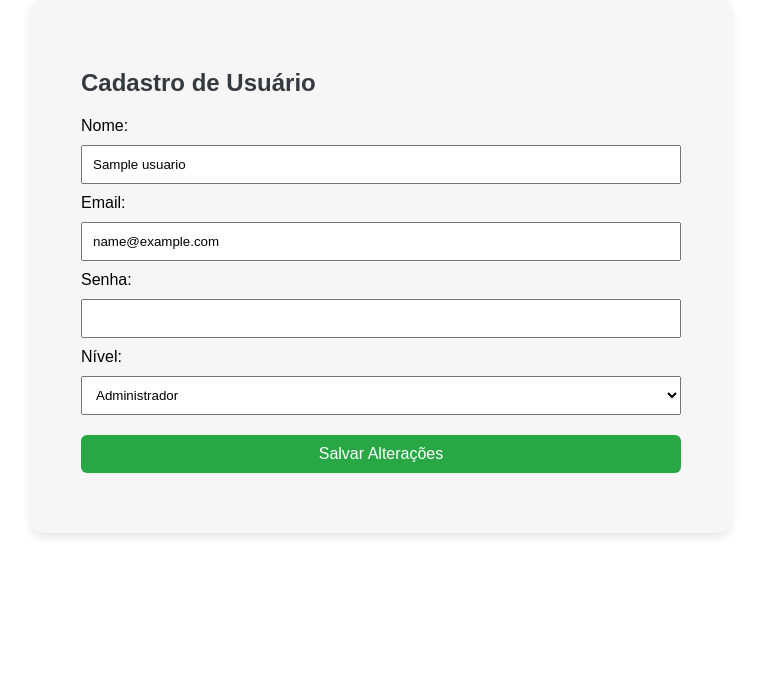
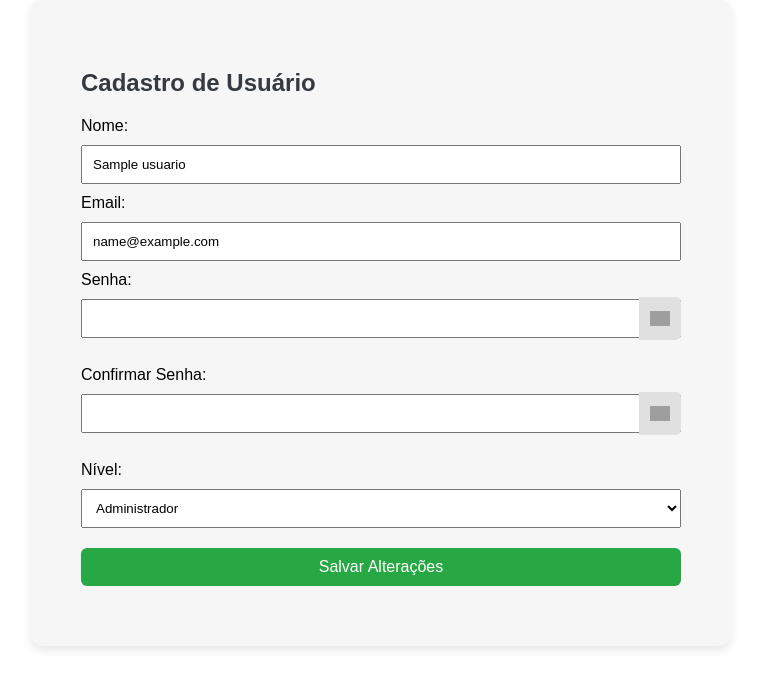
Before and after one commit to DavidSilvaProg/sistemaAgricola, a Flask app: template templates/cadastrarUsuario.html in a window 1280 px wide. Shown: the part 92-778 px from the top of the page, without its empty margins (259-1020 px from the left). Run offline with Flask 3, Linux system fonts and the light colour scheme; the template is opened without the code that fills it: most values are stand-ins (such as "Sample title", 1, 10 or a date in 2020); grey boxes are pictures that could not be loaded.

Commit message:
confirmação de senha e icones no input

```diff
--- /dev/null
+++ b/static/js/cadastroUsuarios.js
@@ -0,0 +1,27 @@
+document.querySelectorAll('.toggle-password').forEach(function(toggle) {
+    toggle.addEventListener('click', function() {
+        const input = document.querySelector(this.getAttribute('toggle'));
+        const img = this.querySelector('img');
+
+        if (input.type === "password") {
+            input.type = "text";
+            img.src = "/static/invisivel.png"; // troca para o olho fechado
+            img.alt = "hidden";
+        } else {
+            input.type = "password";
+            img.src = "/static/visivel.png"; // troca para o olho aberto
+            img.alt = "visible";
+        }
+    });
+});
+
+// Função para validar se as senhas são iguais
+document.querySelector('form').addEventListener('submit', function(e) {
+    const senha = document.getElementById('senha').value;
+    const confirmarSenha = document.getElementById('confirmar_senha').value;
+
+    if (senha !== confirmarSenha) {
+        e.preventDefault(); // Impede envio do formulário
+        alert('As senhas não coincidem!');
+    }
+});
--- a/static/styles.css
+++ b/static/styles.css
@@ -302,3 +302,34 @@ th, td {
 
 .btn-cancelar { background-color: #ccc; }
 .btn-confirmar { background-color: #e74c3c; color: white; }
+
+
+.input-senha {
+    position: relative;
+    display: flex;
+    align-items: center;
+}
+
+.input-senha input {
+    flex: 1;
+    padding-right: 40px; /* espaço para o botão do olho */
+}
+
+.toggle-password {
+    position: absolute;
+    right: 0;
+    height: 72%;
+    width: 42px;
+    background-color: #e0e0e0; /* cinza claro */
+    display: flex;
+    align-items: center;
+    justify-content: center;
+    cursor: pointer;
+    user-select: none;
+    font-size: 18px;
+    border-top-right-radius: 5px;
+    border-bottom-right-radius: 5px;
+}
+.toggle-password img{
+    width: 20px
+}
--- a/templates/cadastrarUsuario.html
+++ b/templates/cadastrarUsuario.html
@@ -18,7 +18,16 @@
             <input type="email" name="email" id="email" class="padrao-input" value="{{ usuario.email_usuario if usuario else '' }}" required>
             <br>
             <label>Senha:</label>
-            <input type="password" name="senha" id="senha" class="padrao-input"required>
+            <div class="input-senha">
+                <input type="password" name="senha" id="senha" class="padrao-input" required>
+                <div class="toggle-password" toggle="#senha"><img src="{{ url_for('static', filename='visivel.png') }}" alt="visible"></div>
+            </div>
+            <br>
+            <label>Confirmar Senha:</label>
+            <div class="input-senha">
+                <input type="password" name="confirmar_senha" id="confirmar_senha" class="padrao-input" required>
+                <div class="toggle-password" toggle="#confirmar_senha"><img src="{{ url_for('static', filename='visivel.png') }}" alt="visible"></div>
+            </div>
             <br>
             <label>Nível:</label>
             {% set is_user_selected = usuario and usuario.nivel_usuario == 'usuario' %}
@@ -27,8 +36,12 @@
                 <option value="usuario" {% if is_user_selected %}selected{% endif %}>Usuário</option>
             </select>
             <button type="submit" class="btn-solicitar padrao-input">
-                {{ 'Salvar Alterações' if setor else 'Registrar' }}
+                {{ 'Salvar Alterações' if usuario else 'Registrar' }}
             </button>
         </form>
     </div>
 {% endblock %}
+
+{% block scripts %}
+    <script src="{{ url_for('static', filename='js/cadastroUsuarios.js') }}"></script>
+{% endblock %}
```
Also changed, not shown: templates/detalhesSolicitacao.html (+2 -5 lines), templates/solicitacoesCompra.html (+2 -5 lines), static/js/usuarios.js (line endings or trailing spaces).
